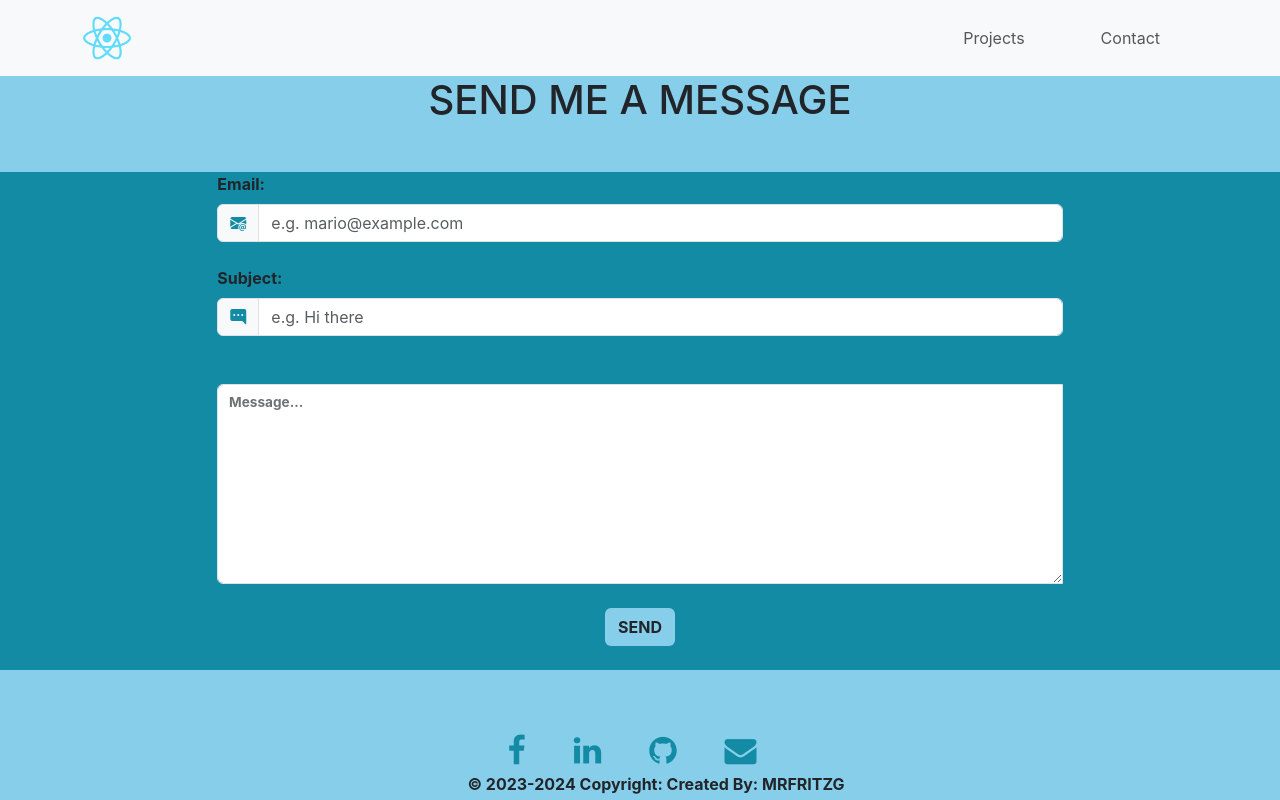
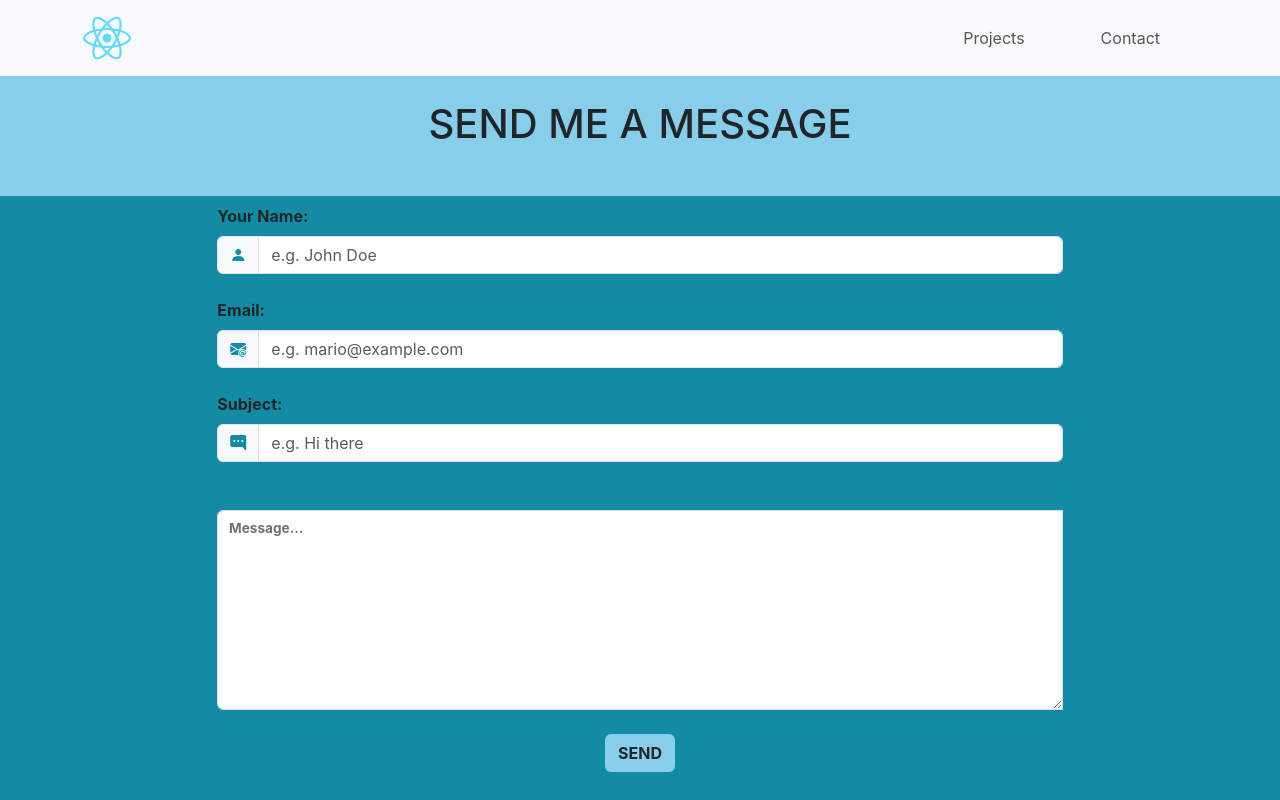
Before and after one commit to mrfritzg/fgportfolio, a React (Create React App) app: page /contact in a window 1280 px wide. Shown: the top 800 px of the page. Built offline with nearby package versions, Linux system fonts and the light colour scheme.

Commit message:
update contact page

```diff
--- a/src/pages/Contact.js
+++ b/src/pages/Contact.js
@@ -1,16 +1,25 @@
 export default function Contact() {
     return (
         <>
-            <h1 className="text-center mb-0 pb-0">SEND ME A MESSAGE</h1>
+            <h1 className="text-center m-4">SEND ME A MESSAGE</h1>
             <div className="row justify-content-center my-5 emailform">
-                <div className="col-md-8">
-                    <form action="">
+                <div className="col-md-8 m-2">
+                    <form
+                    name="contact" method="POST" data-netlify="true" onSubmit="submit">
+                        <label htmlFor="name" className="fw-bold form-label">Your Name:</label>
+                        <div className="mb-4 input-group">
+                            <span className="input-group-text">
+                                <i class="bi bi-person-fill"></i>
+                            </span>
+                            <input type="text" id="name" name="name" placeholder="e.g. John Doe" required className="form-control" />
+                        </div>
+
                         <label htmlFor="email" className="fw-bold form-label">Email:</label>
                         <div className="mb-4 input-group">
                             <span className="input-group-text">
                                 <i className="bi bi-envelope-at-fill"></i>
                             </span>
-                            <input type="email" id="email" placeholder="e.g. mario@example.com" required className="form-control" />
+                            <input type="email" id="email" name="email" placeholder="e.g. mario@example.com" required className="form-control" />
                         </div>
 
                         <label htmlFor="subject" className="fw-bold form-label">Subject:</label>
@@ -18,13 +27,13 @@ export default function Contact() {
                             <span className="input-group-text">
                                 <i className="bi bi-chat-right-dots-fill"></i>
                             </span>
-                            <input type="text" id="subject" placeholder="e.g. Hi there" required className="form-control" />
+                            <input type="text" id="subject" name="subject" placeholder="e.g. Hi there" required className="form-control" />
 
 
                         </div>
 
                         <div className=" form-floating mb-4 mt-5 input-group">
-                            <textarea id="message" className="form-control" aria-label="With textarea" style={{ height: "200px" }}required ></textarea>
+                            <textarea id="message" name="message" className="form-control" aria-label="With textarea" style={{ height: "200px" }} required ></textarea>
                             <label htmlFor="message" className="fw-bold">Message...</label>
                         </div>
                         <div className="mb-4 text-center">
```
